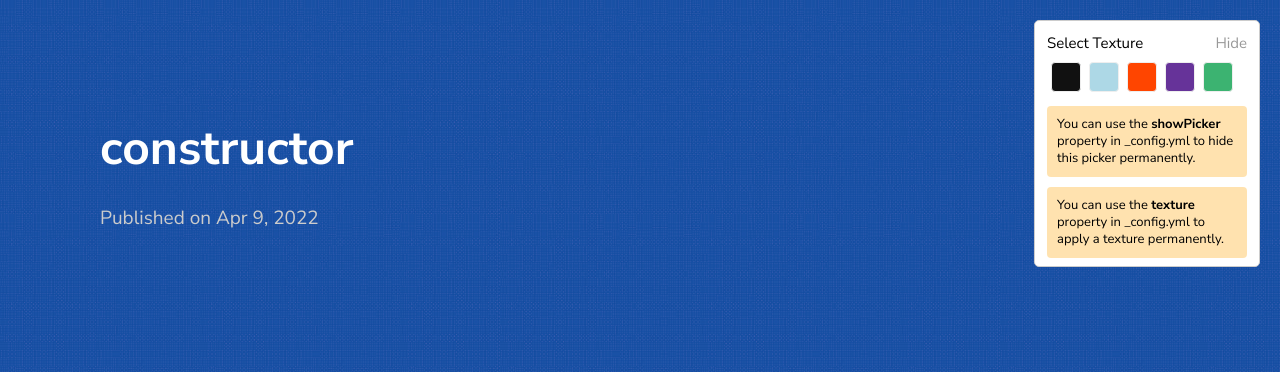
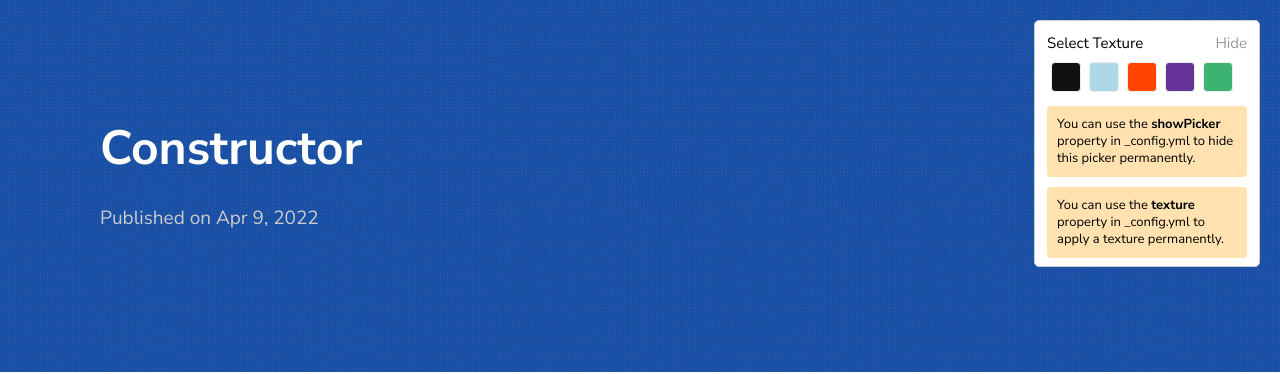
Before and after one commit to dkehfl/dkehfl.github.io, a Jekyll site: the page built from _posts/2022-04-10-java-constructor.md, in a window 1280 px wide. Shown: the top 374 px of the page. Built offline with Jekyll 4.4.1, drawn with Linux system fonts in a browser that asks for light colours.

```diff
--- a/_posts/2022-04-10-java-constructor.md
+++ b/_posts/2022-04-10-java-constructor.md
@@ -1,6 +1,6 @@
 ---
 layout: post
-title:  "constructor"
+title:  "Constructor"
 date:   2022-04-10 04:03:36 +0530
 ---
 
```
